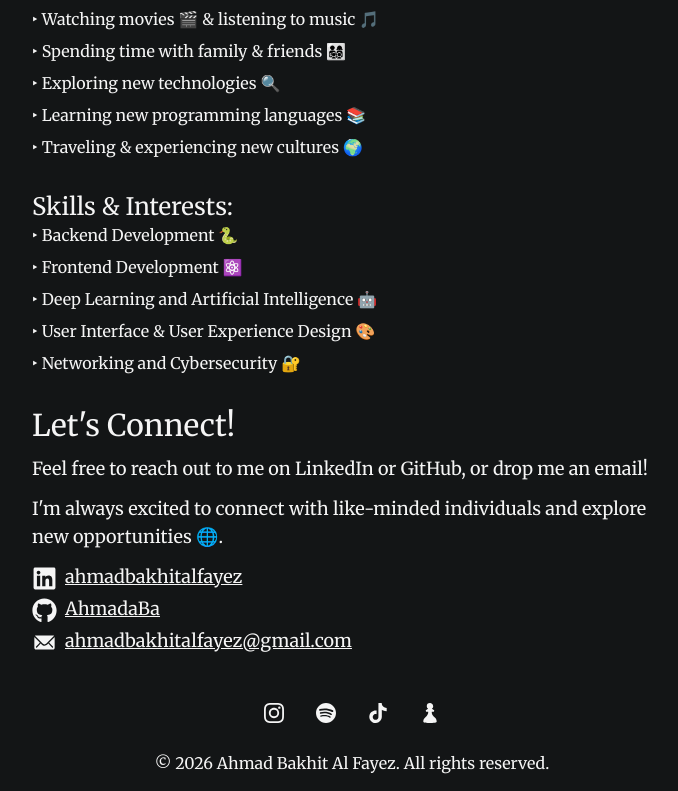
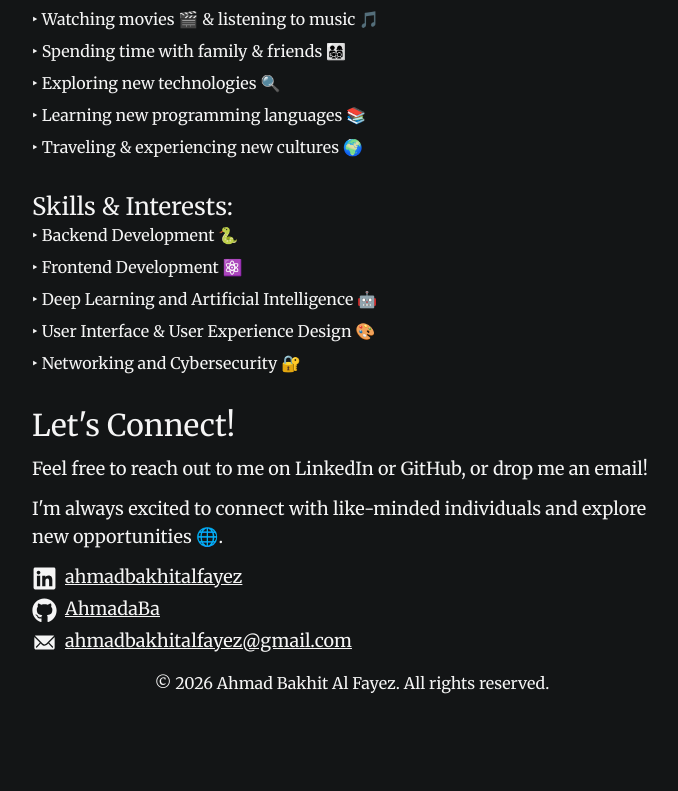
Before and after one commit to AhmadaBa/portfolio-website, a Next.js app: page / in a window 1280 px wide. Shown: the part 637-1428 px from the top of the page, without its empty margins (288-966 px from the left). After the commit the page ends 1348 px from the top, so only its background shows below. Built offline with nearby package versions, Linux system fonts and the light colour scheme.

Commit message:
Remove social media links from Footer

```diff
--- a/src/components/Footer.jsx
+++ b/src/components/Footer.jsx
@@ -4,52 +4,6 @@ import { SiTiktok, SiInstagram, SiChessdotcom, SiSpotify  } from 'react-icons/si
 const Footer = () => {
     return (
         <footer className="flex flex-col items-center bg-inherit">
-            <div className="pt-9 flex justify-center space-x-2">
-                <a
-                    href="https://www.instagram.com/ahmad.al.fayez/"
-                    type="button"
-                    className="rounded-full p-3 "
-                    target="_blank"
-                    rel="noopener noreferrer">
-                    <span className="mx-auto">
-                        <SiInstagram  className="h-5 w-5" />
-                    </span>
-                </a>
-
-                <a
-                    href="https://open.spotify.com/user/nnwf9tg5gh3qrt53ogharag7r?si=445fd33b18be4cca&nd=1&dlsi=656f3f045a5f4ae8"
-                    type="button"
-                    className="rounded-full  p-3 "
-                    target="_blank"
-                    rel="noopener noreferrer">
-                    <span className="mx-auto">
-                        <SiSpotify  className="h-5 w-5" />
-                    </span>
-                </a>
-
-                <a
-                    href="https://www.tiktok.com/@ahmadbafayez"
-                    type="button"
-                    className="rounded-full  p-3 "
-                    target="_blank"
-                    rel="noopener noreferrer">
-                    <span className="mx-auto">
-                        <SiTiktok className="h-5 w-5" />
-                    </span>
-                </a>
-
-                <a
-                    href="https://www.chess.com/member/ahmad2ba"
-                    type="button"
-                    className="rounded-full  p-3"
-                    target="_blank"
-                    rel="noopener noreferrer">
-                    <span className="mx-auto">
-                        <SiChessdotcom className="h-5 w-5" />
-                    </span>
-                </a>
-            </div>
-
             <div className="w-full p-4 text-center">
                 <span>© 2026 Ahmad Bakhit Al Fayez. All rights reserved.</span>
             </div>
```
